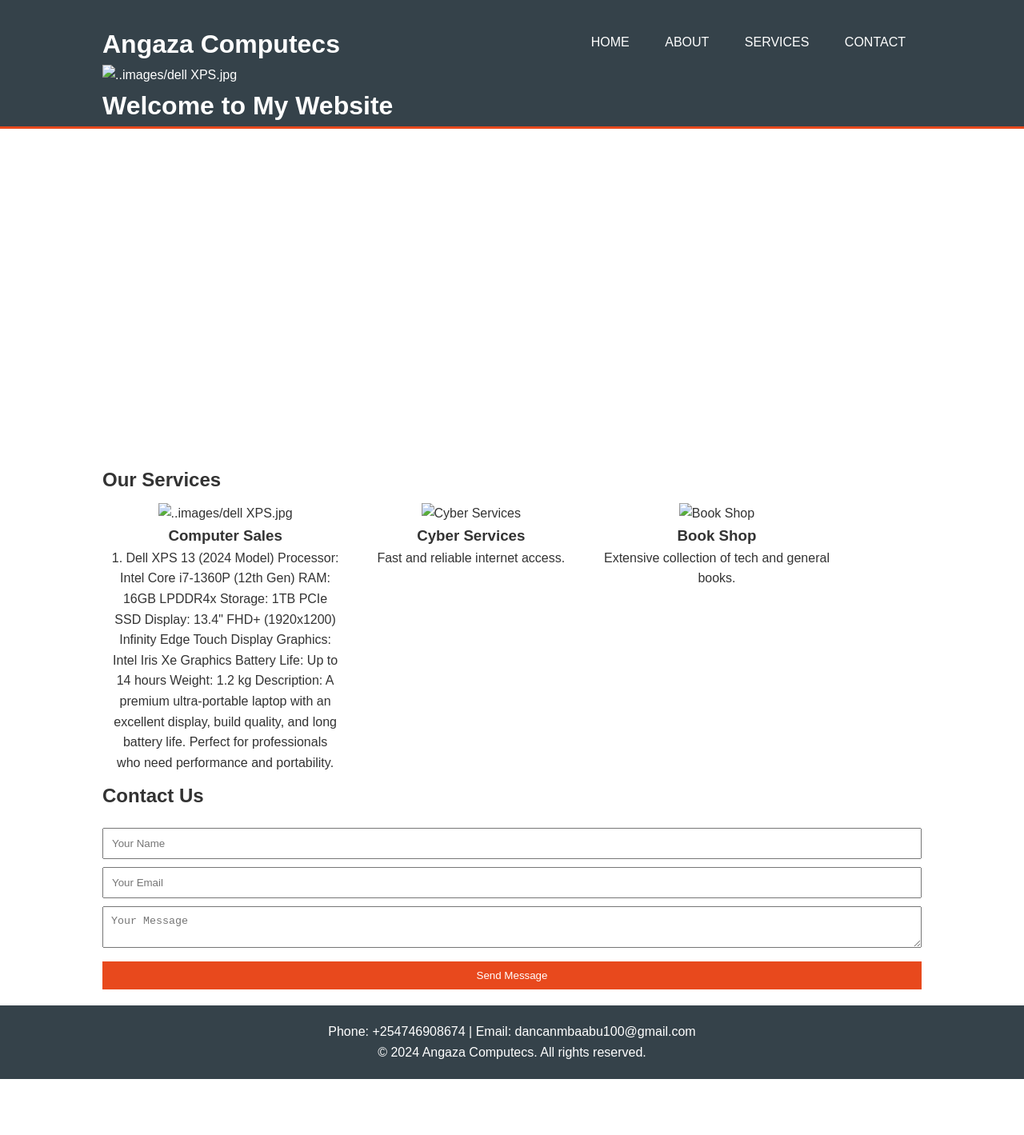
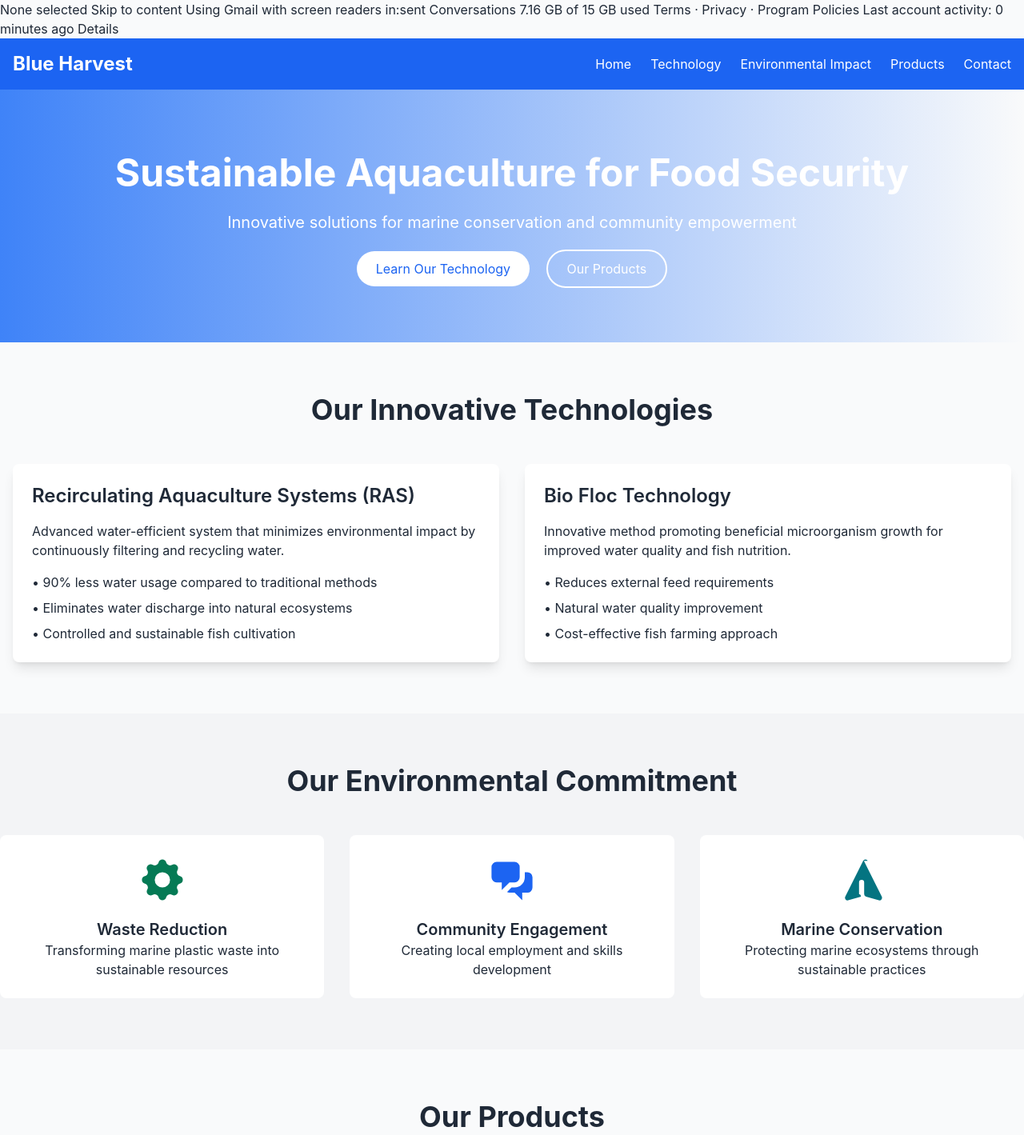
Before and after one commit to dancan123/Angaza-Aquculture-, a plain HTML site: page Index.html in a window 1280 px wide. Shown: the top 1419 px of the page at 80% size. Before the commit the page ends 1349 px from the top, so only its background shows below. Drawn offline with nearby package versions, Linux system fonts and the light colour scheme.

Commit message:
Updated Index.html

```diff
--- a/Index.html
+++ b/Index.html
@@ -1,95 +1,154 @@
+
+None selected
+
+Skip to content
+Using Gmail with screen readers
+in:sent
+
+Conversations
+7.16 GB of 15 GB used
+Terms · Privacy · Program Policies
+Last account activity: 0 minutes ago
+Details
 <!DOCTYPE html>
 <html lang="en">
 
 <head>
     <meta charset="UTF-8">
     <meta name="viewport" content="width=device-width, initial-scale=1.0">
-    <title>Angaza Computecs - Technology Solutions</title>
-    <!-- Link to external CSS -->
-    <link rel="stylesheet" href="styles.css">
-
+    <title>Sustainable Aquaculture | Blue Economy Solutions</title>
+    <script src="https://cdn.tailwindcss.com"></script>
+    <link href="https://cdnjs.cloudflare.com/ajax/libs/flowbite/1.8.1/flowbite.min.css" rel="stylesheet" />
 </head>
 
-<body>
-    <header>
-        <div class="container">
-            <div id="branding">
-                <h1>Angaza Computecs</h1>
+<body class="bg-gray-50 text-gray-800">
+    <!-- Navigation -->
+    <nav class="bg-blue-600 text-white p-4">
+        <div class="container mx-auto flex justify-between items-center">
+            <div class="text-2xl font-bold">Blue Harvest</div>
+            <ul class="flex space-x-6">
+                <li><a href="#home" class="hover:text-blue-200">Home</a></li>
+                <li><a href="#technology" class="hover:text-blue-200">Technology</a></li>
+                <li><a href="#impact" class="hover:text-blue-200">Environmental Impact</a></li>
+                <li><a href="#products" class="hover:text-blue-200">Products</a></li>
+                <li><a href="#contact" class="hover:text-blue-200">Contact</a></li>
+            </ul>
+        </div>
+    </nav>
 
-                <body style="background-image: src(../Angaza Computecs website/images/dell XPS.jpg); background-size: cover; background-repeat: no-repeat;">
-                    <img src="../Angaza Computecs website/images/dell XPS.jpg" alt="..images/dell XPS.jpg">
-                    <h1 style="text-align: center; color: white;">Welcome to My Website</h1>
-
-                </body>
+    <!-- Hero Section -->
+    <header id="home" class="bg-gradient-to-r from-blue-500 to-teal-400 text-white py-20">
+        <div class="container mx-auto text-center">
+            <h1 class="text-5xl font-bold mb-6">Sustainable Aquaculture for Food Security</h1>
+            <p class="text-xl mb-8">Innovative solutions for marine conservation and community empowerment</p>
+            <div class="space-x-4">
+                <a href="#technology" class="bg-white text-blue-600 px-6 py-3 rounded-full hover:bg-blue-100">Learn Our Technology</a>
+                <a href="#products" class="border-2 border-white text-white px-6 py-3 rounded-full hover:bg-white hover:text-blue-600">Our Products</a>
             </div>
-            <nav>
-                <ul>
-                    <li><a href="index.html">Home</a></li>
-                    <li><a href="about.html">About</a></li>
-                    <li><a href="services.html">Services</a></li>
-                    <li><a href="contact.html">Contact</a></li>
-                </ul>
-            </nav>
         </div>
     </header>
 
-    <section id="showcase">
-        <div class="container">
-            <h1>Your One-Stop Technology Solution</h1>
-            <p>Computers, Cyber Services, Books, Repairs, and More!</p>
-        </div>
-    </section>
-
-    <section id="services">
-        <div class="container">
-            <h2>Our Services</h2>
-            <div class="service">
-                <img src="../Angaza Computecs website/images/dell XPS.jpg" alt="..images/dell XPS.jpg">
-                <h3>Computer Sales</h3>
-                <p>
-                    1. Dell XPS 13 (2024 Model) Processor: Intel Core i7-1360P (12th Gen) RAM: 16GB LPDDR4x Storage: 1TB PCIe SSD Display: 13.4" FHD+ (1920x1200) Infinity Edge Touch Display Graphics: Intel Iris Xe Graphics Battery Life: Up to 14 hours Weight: 1.2 kg Description:
-                    A premium ultra-portable laptop with an excellent display, build quality, and long battery life. Perfect for professionals who need performance and portability.
-
-                </p>
+    <!-- Technology Section -->
+    <section id="technology" class="container mx-auto py-16 px-4">
+        <h2 class="text-4xl font-bold text-center mb-12">Our Innovative Technologies</h2>
+        <div class="grid md:grid-cols-2 gap-8">
+            <div class="bg-white p-6 rounded-lg shadow-lg">
+                <h3 class="text-2xl font-semibold mb-4">Recirculating Aquaculture Systems (RAS)</h3>
+                <p>Advanced water-efficient system that minimizes environmental impact by continuously filtering and recycling water.</p>
+                <ul class="mt-4 space-y-2">
+                    <li>• 90% less water usage compared to traditional methods</li>
+                    <li>• Eliminates water discharge into natural ecosystems</li>
+                    <li>• Controlled and sustainable fish cultivation</li>
+                </ul>
             </div>
-            <div class="service">
-                <img src="..\Desktop\Angaza Computecs website\images" alt="Cyber Services">
-                <h3>Cyber Services</h3>
-                <p>Fast and reliable internet access.</p>
-            </div>
-            <div class="service">
-                <img src="/api/placeholder/300/200" alt="Book Shop">
-                <h3>Book Shop</h3>
-                <p>Extensive collection of tech and general books.</p>
+            <div class="bg-white p-6 rounded-lg shadow-lg">
+                <h3 class="text-2xl font-semibold mb-4">Bio Floc Technology</h3>
+                <p>Innovative method promoting beneficial microorganism growth for improved water quality and fish nutrition.</p>
+                <ul class="mt-4 space-y-2">
+                    <li>• Reduces external feed requirements</li>
+                    <li>• Natural water quality improvement</li>
+                    <li>• Cost-effective fish farming approach</li>
+                </ul>
             </div>
         </div>
     </section>
 
-    <section id="contact">
-        <div class="container">
-            <h2>Contact Us</h2>
-            <form id="contact-form">
-                <input type="text" name="name" placeholder="Your Name" required>
-                <input type="email" name="email" placeholder="Your Email" required>
-                <textarea name="message" placeholder="Your Message" required></textarea>
-                <button type="submit">Send Message</button>
+    <!-- Environmental Impact -->
+    <section id="impact" class="bg-gray-100 py-16">
+        <div class="container mx-auto text-center">
+            <h2 class="text-4xl font-bold mb-12">Our Environmental Commitment</h2>
+            <div class="grid md:grid-cols-3 gap-8">
+                <div class="bg-white p-6 rounded-lg">
+                    <svg class="w-16 h-16 mx-auto mb-4 text-green-600" fill="currentColor" viewBox="0 0 20 20">
+                        <path fill-rule="evenodd" d="M11.49 3.17c-.38-1.56-2.6-1.56-2.98 0a1.532 1.532 0 01-2.286.948c-1.372-.836-2.942.734-2.106 2.106.54.886.061 2.042-.947 2.287-1.561.379-1.561 2.6 0 2.978a1.532 1.532 0 01.947 2.287c-.836 1.372.734 2.942 2.106 2.106a1.532 1.532 0 012.287.947c.379 1.561 2.6 1.561 2.978 0a1.532 1.532 0 012.287-.947c1.372.836 2.942-.734 2.106-2.106a1.532 1.532 0 01.947-2.287c1.561-.379 1.561-2.6 0-2.978a1.532 1.532 0 01-.947-2.287c.836-1.372-.734-2.942-2.106-2.106a1.532 1.532 0 01-2.287-.947zM10 13a3 3 0 100-6 3 3 0 000 6z" clip-rule="evenodd"/>
+                    </svg>
+                    <h3 class="text-xl font-semibold">Waste Reduction</h3>
+                    <p>Transforming marine plastic waste into sustainable resources</p>
+                </div>
+                <div class="bg-white p-6 rounded-lg">
+                    <svg class="w-16 h-16 mx-auto mb-4 text-blue-600" fill="currentColor" viewBox="0 0 20 20">
+                        <path d="M2 5a2 2 0 012-2h7a2 2 0 012 2v4a2 2 0 01-2 2H9l-3 3v-3H4a2 2 0 01-2-2V5z"/>
+                        <path d="M15 7v2a4 4 0 01-4 4H9.828l-1.766 1.767c.28.149.599.233.938.233h2l3 3v-3h2a2 2 0 002-2V9a2 2 0 00-2-2h-1z"/>
+                    </svg>
+                    <h3 class="text-xl font-semibold">Community Engagement</h3>
+                    <p>Creating local employment and skills development</p>
+                </div>
+                <div class="bg-white p-6 rounded-lg">
+                    <svg class="w-16 h-16 mx-auto mb-4 text-teal-600" fill="currentColor" viewBox="0 0 20 20">
+                        <path fill-rule="evenodd" d="M12.395 2.553a1 1 0 00-1.789 0l-7 14a1 1 0 001.169 1.409l5-1.429A1 1 0 009 15.571V11a1 1 0 112 0v4.571a1 1 0 00.725.962l5 1.428a1 1 0 001.17-1.408l-7-14z" clip-rule="evenodd"/>
+                    </svg>
+                    <h3 class="text-xl font-semibold">Marine Conservation</h3>
+                    <p>Protecting marine ecosystems through sustainable practices</p>
+                </div>
+            </div>
+        </div>
+    </section>
+
+    <!-- Products Section -->
+    <section id="products" class="container mx-auto py-16">
+        <h2 class="text-4xl font-bold text-center mb-12">Our Products</h2>
+        <div class="grid md:grid-cols-3 gap-8">
+            <div class="bg-white p-6 rounded-lg shadow-lg text-center">
+                <h3 class="text-2xl font-semibold mb-4">Fresh Fish</h3>
+                <p>Sustainably farmed, high-quality seafood</p>
+                <button class="mt-4 bg-blue-600 text-white px-6 py-2 rounded-full hover:bg-blue-700">Order Now</button>
+            </div>
+            <div class="bg-white p-6 rounded-lg shadow-lg text-center">
+                <h3 class="text-2xl font-semibold mb-4">Aquaculture Kits</h3>
+                <p>Advanced RAS and Bio Floc technology systems</p>
+                <button class="mt-4 bg-blue-600 text-white px-6 py-2 rounded-full hover:bg-blue-700">Explore Kits</button>
+            </div>
+            <div class="bg-white p-6 rounded-lg shadow-lg text-center">
+                <h3 class="text-2xl font-semibold mb-4">Consulting</h3>
+                <p>Expert guidance on sustainable aquaculture practices</p>
+                <button class="mt-4 bg-blue-600 text-white px-6 py-2 rounded-full hover:bg-blue-700">Book Consultation</button>
+            </div>
+        </div>
+    </section>
+
+    <!-- Contact Section -->
+    <section id="contact" class="bg-blue-600 text-white py-16">
+        <div class="container mx-auto text-center">
+            <h2 class="text-4xl font-bold mb-8">Get In Touch</h2>
+            <form class="max-w-lg mx-auto">
+                <input type="text" placeholder="Your Name" class="w-full p-3 mb-4 rounded text-gray-800" />
+                <input type="email" placeholder="Your Email" class="w-full p-3 mb-4 rounded text-gray-800" />
+                <textarea placeholder="Your Message" class="w-full p-3 mb-4 rounded text-gray-800" rows="4"></textarea>
+                <button class="bg-white text-blue-600 px-8 py-3 rounded-full hover:bg-blue-100">Send Message</button>
             </form>
         </div>
     </section>
 
-    <footer>
-        <p>Phone: +254746908674 | Email: dancanmbaabu100@gmail.com</p>
-        <p>&copy; 2024 Angaza Computecs. All rights reserved.</p>
+    <!-- Footer -->
+    <footer class="bg-gray-800 text-white py-8">
+        <div class="container mx-auto text-center">
+            <p>&copy; Loise and Dan 2024 Blue Economy. All Rights Reserved.</p>
+        </div>
     </footer>
 
-    <script>
-        document.getElementById('contact-form').addEventListener('submit', function(e) {
-            e.preventDefault();
-            // Here you would typically send the form data to a server
-            alert('Thank you for your message! We will get back to you soon. You can Also call +254746908674');
-            this.reset();
-        });
-    </script>
+    <script src="https://cdnjs.cloudflare.com/ajax/libs/flowbite/1.8.1/flowbite.min.js"></script>
 </body>
 
 </html>
+aquaculture-website.html
+Displaying aquaculture-website.html.
```
